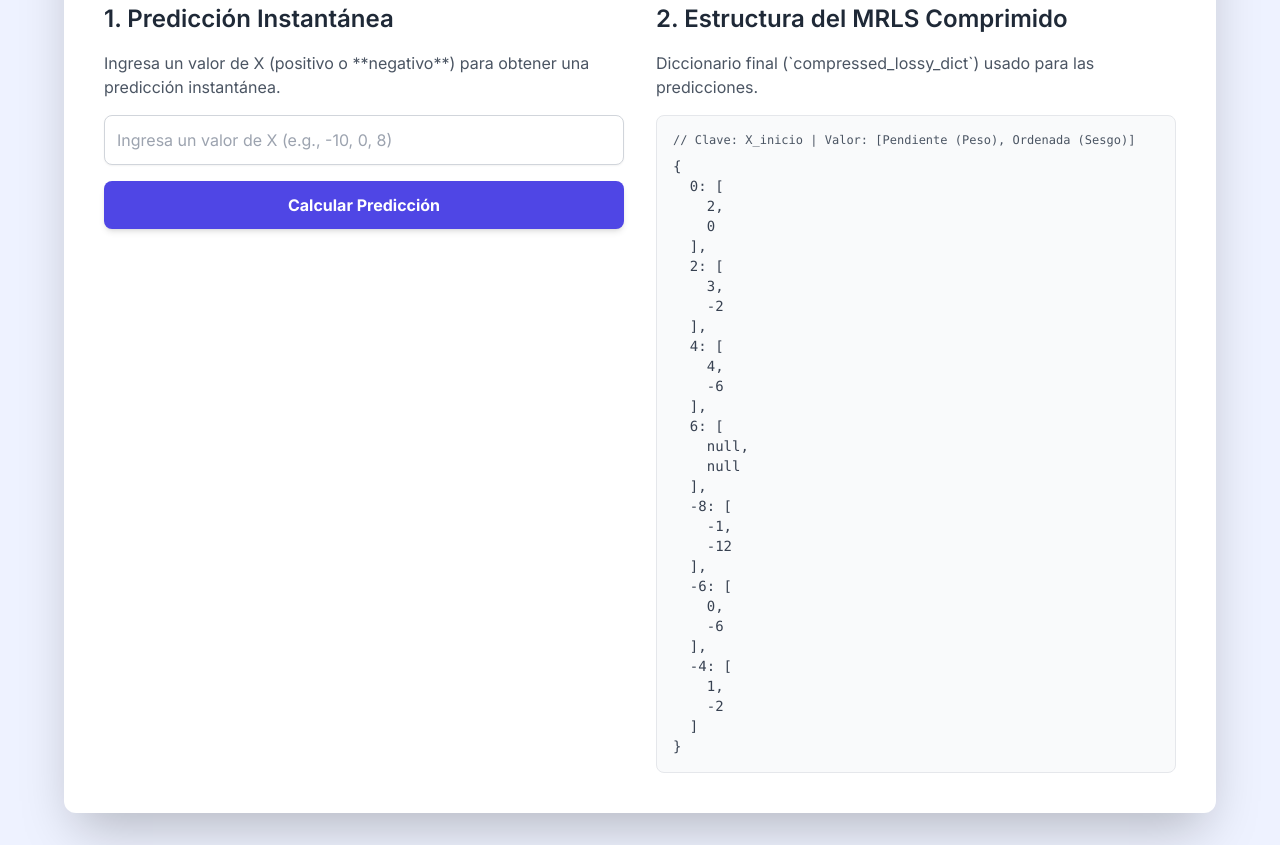
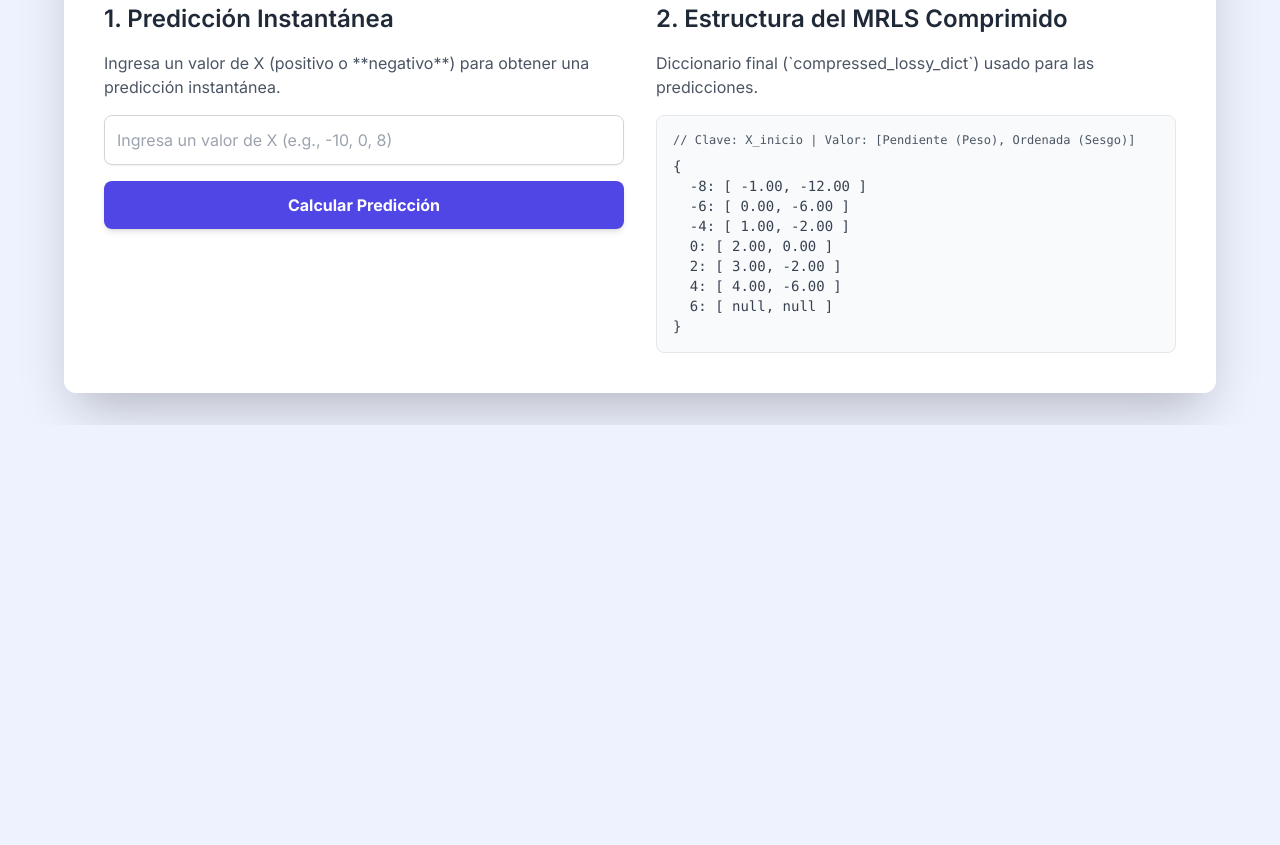
Before and after one commit to akinetic/neural-network, a plain HTML site: page index.html in a window 1280 px wide. Shown: the part 736-1581 px from the top of the page. After the commit the page ends 1161 px from the top, so only its background shows below. Drawn offline with nearby package versions, Linux system fonts and the light colour scheme.

Commit message:
Update index.html

```diff
--- a/index.html
+++ b/index.html
@@ -106,7 +106,7 @@
         <script>
             // --- DATOS Y MODELO (Cerebro JS) ---
 
-            // CORRECCIÓN CLAVE: Resultados finales precisos de la ejecución de neuron.py (Compresión con Pérdida)
+            // Resultados finales precisos de la ejecución de neuron.py (Compresión con Pérdida)
             const MRLS_DICT = {
                 // X: [Pendiente (P), Ordenada (O)]
                 "-8": [-1.00, -12.00], // Segmento [-8.0, -6.0]
@@ -126,10 +126,30 @@
             ].map(d => ({ x: d.x, y: d.y }));
 
 
-            // Muestra el diccionario en formato legible
-            document.getElementById('displayDictionary').textContent = JSON.stringify(MRLS_DICT, null, 2)
-                                                                            .replace(/"/g, '')
-                                                                            .replace(/NaN/g, 'null');
+            /**
+             * Función para formatear el diccionario en orden numérico ascendente.
+             * Esto asegura que la estructura se vea clara como un modelo segmentado.
+             */
+            function formatDictionary(dict) {
+                // 1. Obtener claves como números y ordenarlas
+                const keys = Object.keys(dict).map(Number).sort((a, b) => a - b);
+                let formattedText = "{\n";
+
+                // 2. Iterar sobre las claves ordenadas para construir el texto
+                keys.forEach(key => {
+                    const [P, O] = dict[key.toString()];
+                    // Formatea los valores, reemplazando NaN con 'null' y usando 2 decimales
+                    const pStr = isNaN(P) ? "null" : P.toFixed(2);
+                    const oStr = isNaN(O) ? "null" : O.toFixed(2);
+                    formattedText += `  ${key}: [ ${pStr}, ${oStr} ]\n`;
+                });
+
+                formattedText += "}";
+                return formattedText;
+            }
+
+            // Muestra el diccionario en formato legible y ordenado
+            document.getElementById('displayDictionary').textContent = formatDictionary(MRLS_DICT);
 
 
             /**
@@ -238,7 +258,8 @@
 
             function setupChart() {
                 const container = document.getElementById('chart-container');
-                const containerWidth = container.clientWidth;
+                // Usa el ancho del cliente o un valor fijo si es 0 (para evitar fallos de renderizado)
+                const containerWidth = container.clientWidth || 600;
 
                 const margin = {top: 20, right: 30, bottom: 40, left: 50};
                 const width = containerWidth - margin.left - margin.right;
@@ -410,12 +431,9 @@
                     .attr("stroke-width", 2);
             }
 
-            // Inicializa el gráfico cuando la ventana se carga
-            window.onload = function() {
-                setupChart();
-                // Maneja el redimensionamiento de la ventana para que el gráfico sea responsive
-                window.addEventListener('resize', setupChart);
-            }
+            // Inicialización y Responsividad:
+            setupChart();
+            window.addEventListener('resize', setupChart);
         </script>
     </div>
 </body>
```
